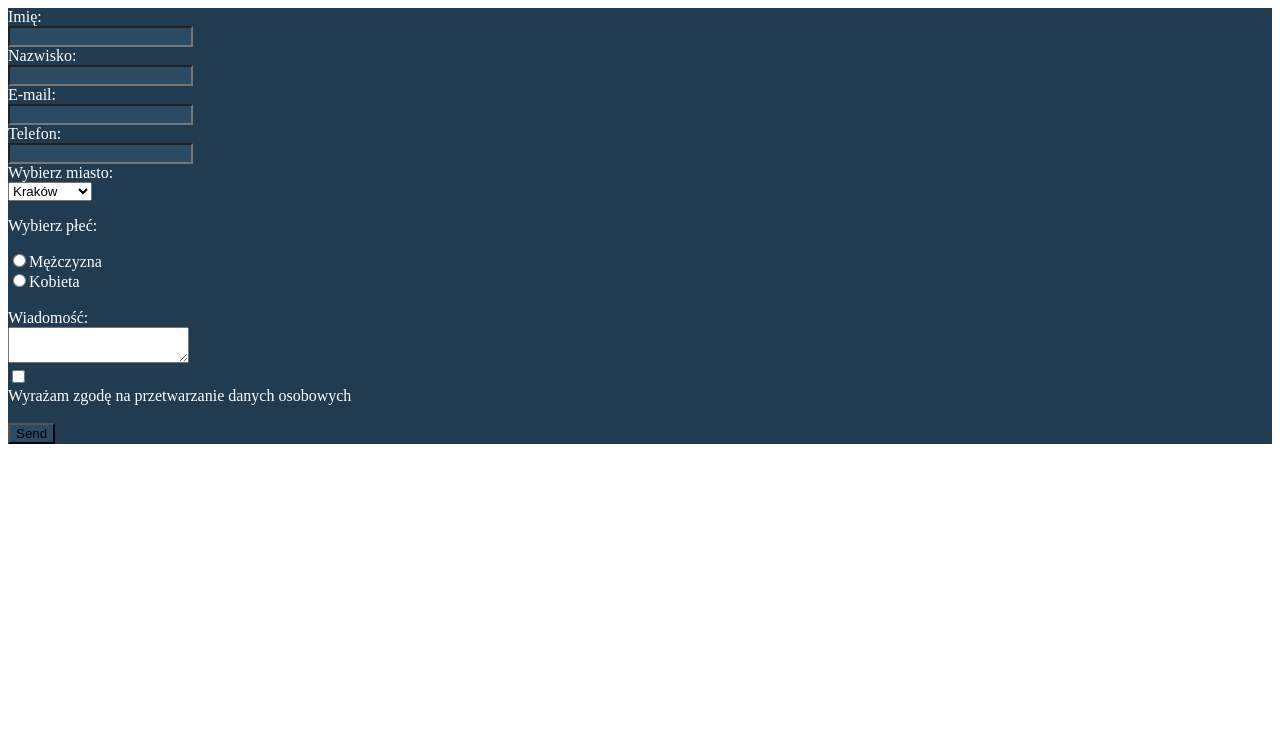
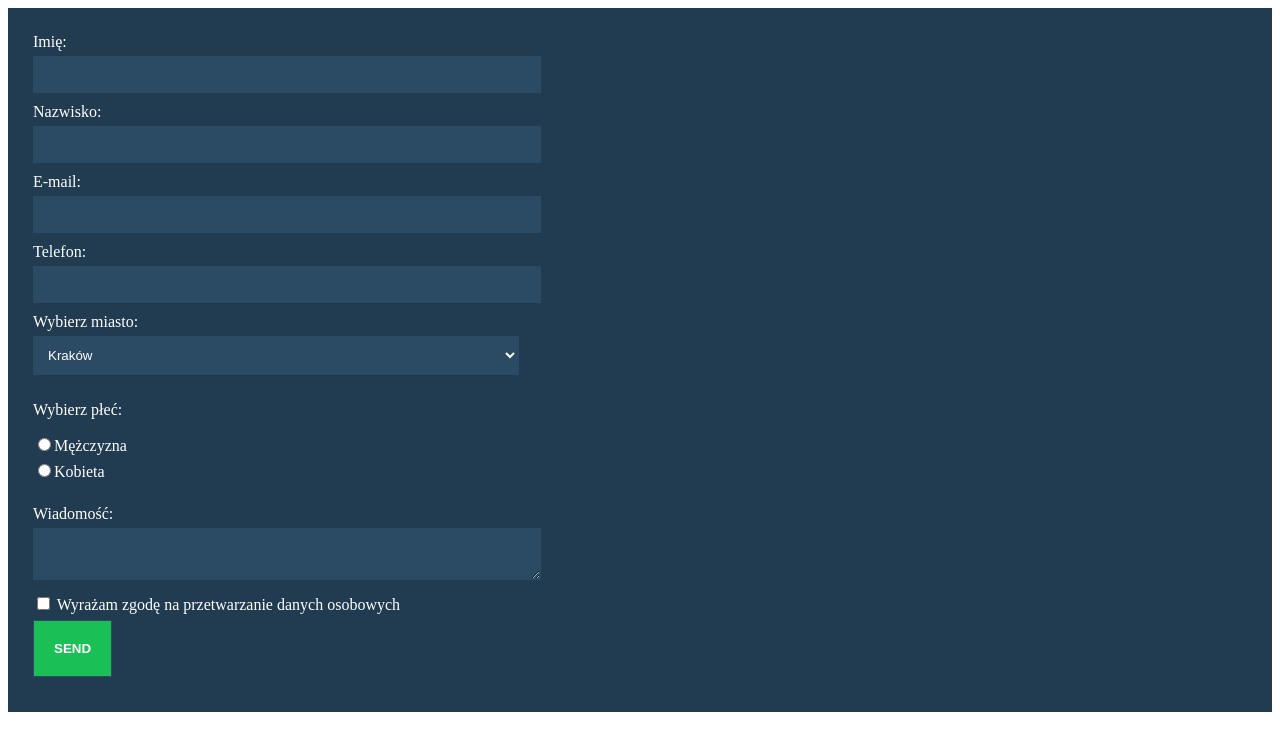
Before and after one commit to mlowak/1-stylowanie-formularza, a plain HTML site: page index.html in a window 1280 px wide. Drawn offline with Linux system fonts and the light colour scheme.

Commit message:
formularz-poprawicselect

```diff
--- a/css/style.css
+++ b/css/style.css
@@ -1,20 +1,45 @@
 form {
     background-color:#213b50;
-    color: white;
+    color: #fff;
+    padding: 25px;
 }
 
 label {
     display: block;
+    margin-bottom: 5px;
 }
 
-label[for*="male"] {
+label[for*="male"], label[for="agreement"] {
     display: inline;
 }
 
-input {
+input, textarea, select {
     background-color: #2b4a64;
+    color: #fff;
+    width: 40%;
+    border: 1px solid #2b4a64;
+    padding: 10px;
+    margin-bottom: 10px;
 }
 
-input:focus {
-    background-color: red;
+input:focus, textarea:focus, select:focus {
+    background-color: #4e708c;
+    border: 1px solid #fff;
 }
+
+input[type="radio"], input[type="checkbox"], input[type="select"] {
+    width: auto;
+}
+
+input[type="submit"] {
+    background-color: #1ac056;
+    cursor: pointer;
+    width: auto;
+    padding: 20px 20px;
+    font-weight: 700;
+    text-transform: uppercase;
+}
+
+input[type="submit"]:hover {
+    background-color: #46e881;
+}
```
